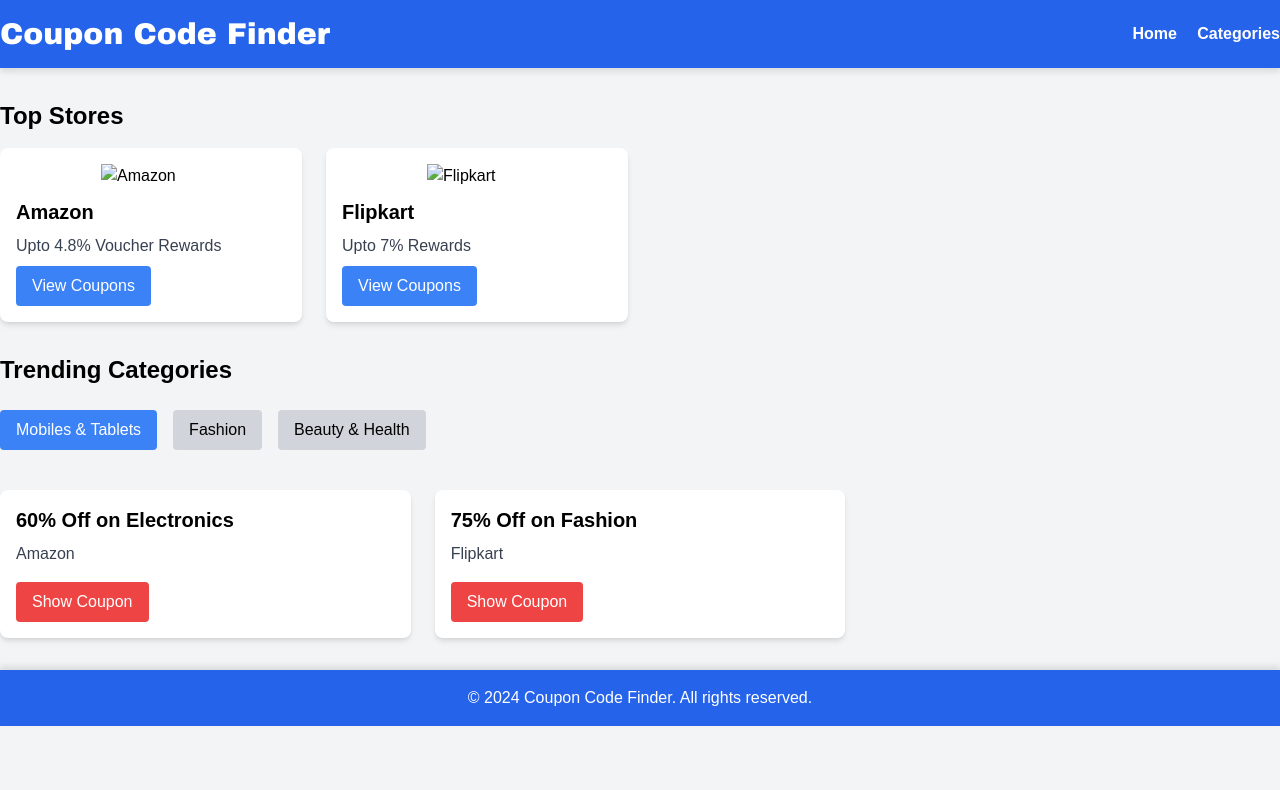
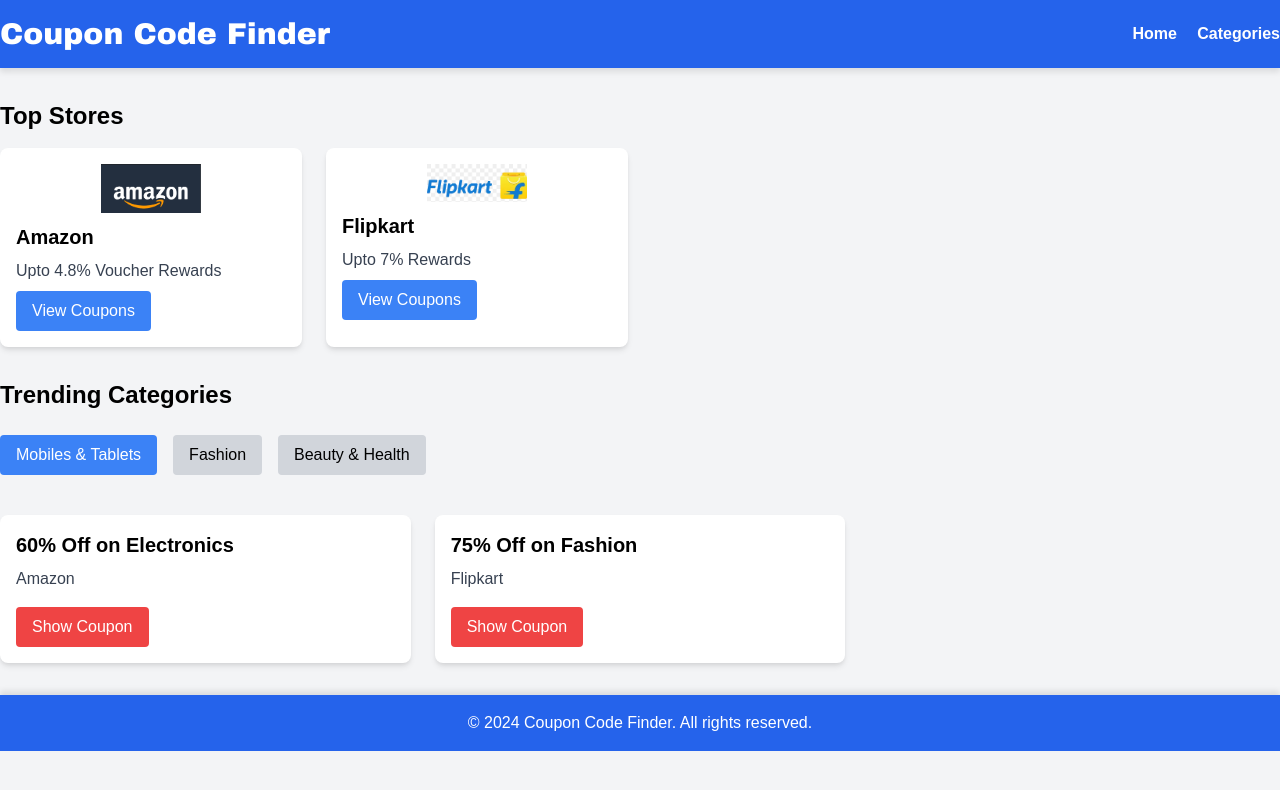
Before and after one commit to AryanChoudhary2005/CouponCodeFinder, a plain HTML site: page index.html in a window 1280 px wide. Drawn offline with nearby package versions, Linux system fonts and the light colour scheme.

Commit message:
Update index.html

```diff
--- a/index.html
+++ b/index.html
@@ -27,14 +27,14 @@
             <div class="grid grid-cols-2 md:grid-cols-3 lg:grid-cols-4 gap-6">
                 <!-- Store Card -->
                 <div class="bg-white p-4 rounded-lg shadow-md store-card">
-                    <img src="images/amazon.png" alt="Amazon">
+                    <img src="amazon.png" alt="Amazon">
                     <h3 class="text-xl font-bold mb-2">Amazon</h3>
                     <p class="text-gray-700 mb-2">Upto 4.8% Voucher Rewards</p>
                     <button class="bg-blue-500 text-white py-2 px-4 rounded show-coupon">View Coupons</button>
                 </div>
                 <!-- Repeat Store Card for other stores -->
                 <div class="bg-white p-4 rounded-lg shadow-md store-card">
-                    <img src="images/flipkart.png" alt="Flipkart">
+                    <img src="flipkart.png" alt="Flipkart">
                     <h3 class="text-xl font-bold mb-2">Flipkart</h3>
                     <p class="text-gray-700 mb-2">Upto 7% Rewards</p>
                     <button class="bg-blue-500 text-white py-2 px-4 rounded show-coupon">View Coupons</button>
```
